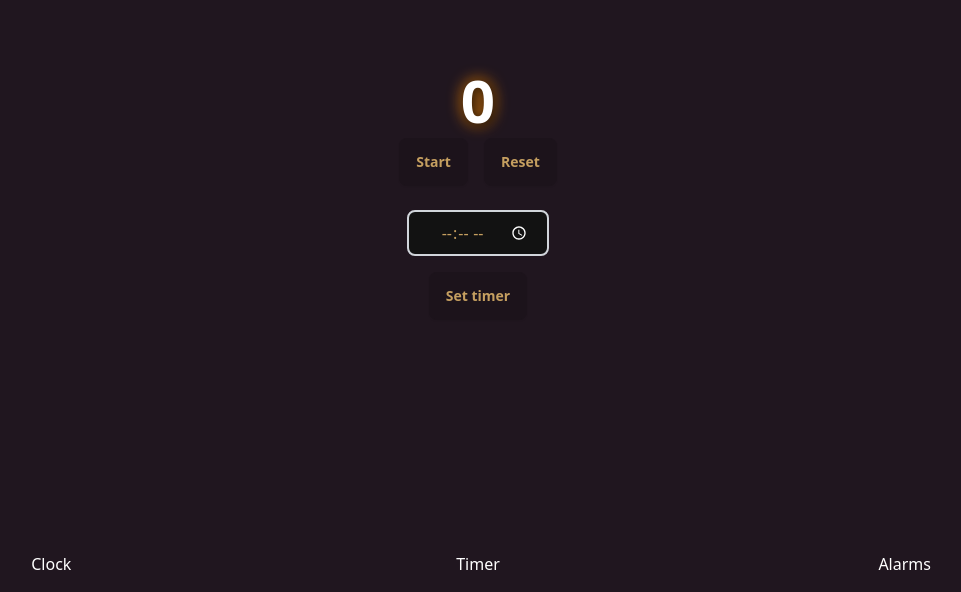
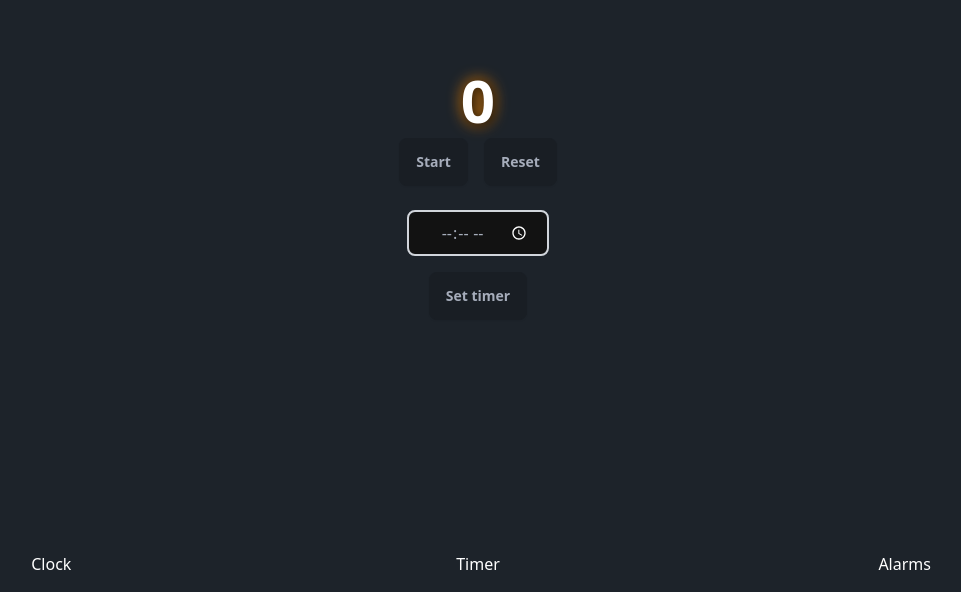
Before and after one commit to SimonThor12/timer-alarm-app, a React (Vite) app: page / in a window 1280 px wide. Both pictures are taken after a click on the button "Timer". Shown: the part 205-797 px from the top of the page, without its empty margins (162-1123 px from the left). Built offline with nearby package versions, Linux system fonts and the light colour scheme.

Commit message:
dark mode

```diff
--- a/src/ClockApp.tsx
+++ b/src/App.tsx
@@ -4,11 +4,11 @@ import Clock from "./Clock";
 import Alarms from "./Alarms";
 import Footer from "./Footer";
 
-export default function ClockApp() {
+function App() {
   const [activePage, setActivePage] = useState("Clock");
   return (
     <div
-      data-theme="coffee"
+      data-theme="dark"
       className="flex flex-col min-h-screen">
       {/* Content Area */}
       <div className="flex-grow flex justify-center items-center">
@@ -22,3 +22,5 @@ export default function ClockApp() {
     </div>
   );
 }
+
+export default App;
--- a/src/Footer.tsx
+++ b/src/Footer.tsx
@@ -1,8 +1,6 @@
 function Footer({ setActivePage }: { setActivePage: (page: string) => void }) {
   return (
-    <nav
-      className="btm-nav"
-      data-theme="coffee">
+    <nav className="btm-nav">
       <button
         className="text-white"
         onClick={() => setActivePage("Clock")}>
--- a/src/Timer.tsx
+++ b/src/Timer.tsx
@@ -48,7 +48,7 @@ function Timer() {
 
   return (
     <div
-      data-theme="coffee"
+
       className="flex flex-col items-center">
       <TimerDisplay timeLeft={timeLeft} />
       <ControlButtons
--- a/src/main.tsx
+++ b/src/main.tsx
@@ -1,7 +1,7 @@
 import { StrictMode } from "react";
 import { createRoot } from "react-dom/client";
 import "./index.css";
-import ClockApp from "./ClockApp.tsx";
+import App from "./App.tsx";
 import { QueryClient, QueryClientProvider } from "@tanstack/react-query";
 
 const queryClient = new QueryClient();
@@ -9,7 +9,7 @@ const queryClient = new QueryClient();
 createRoot(document.getElementById("root")!).render(
   <StrictMode>
     <QueryClientProvider client={queryClient}>
-      <ClockApp />
+      <App />
     </QueryClientProvider>
   </StrictMode>
 );
```
